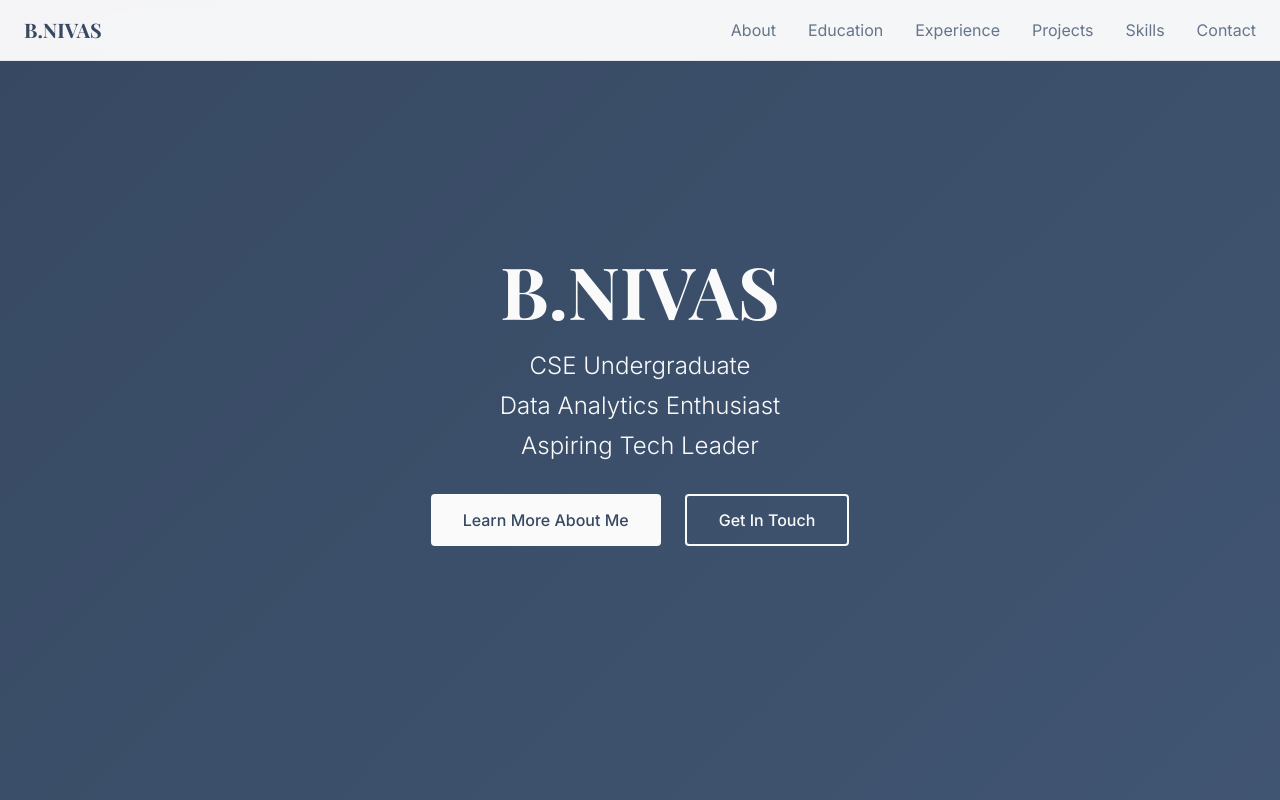
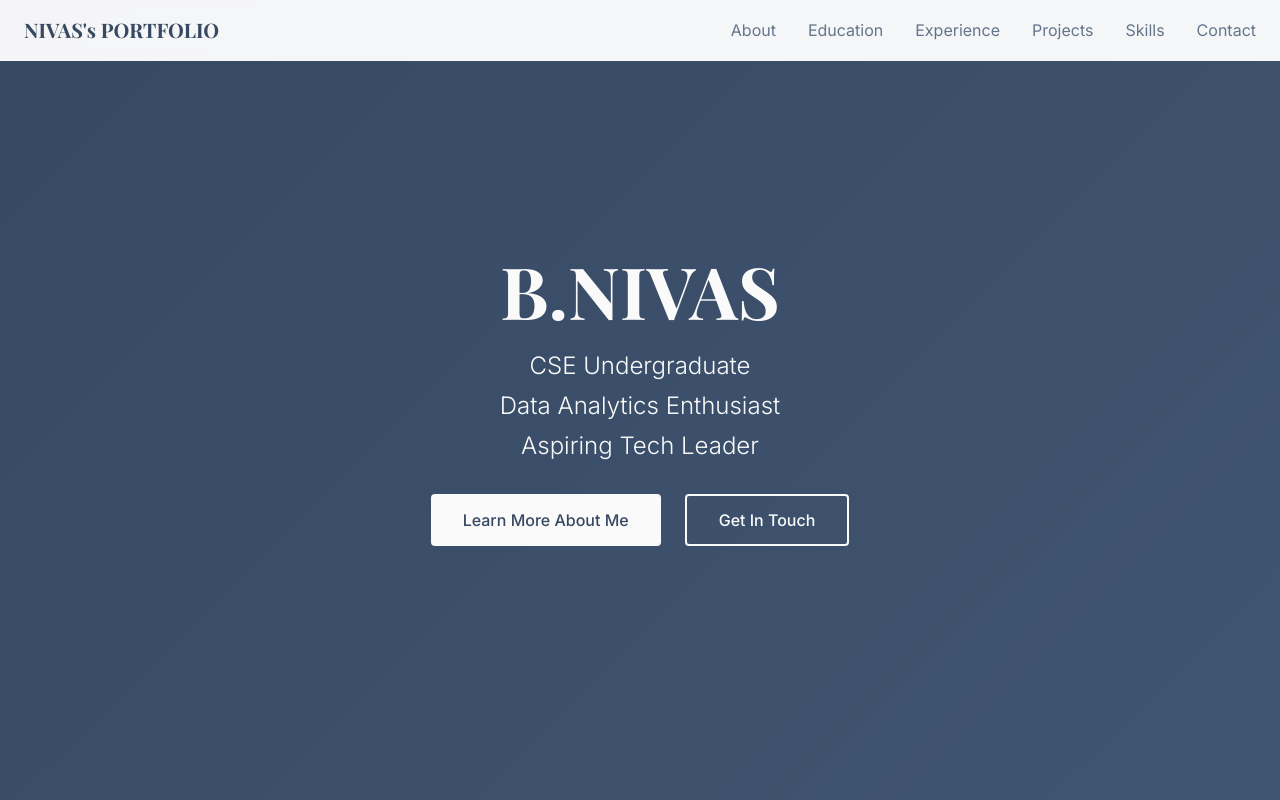
Before and after one commit to NivasBaluju/nivasportfolio, a React (Vite) app: page / in a window 1280 px wide. Shown: the top 800 px of the page. Built offline with nearby package versions, Linux system fonts and the light colour scheme.

Commit message:
Update Header.tsx

```diff
--- a/src/components/Header.tsx
+++ b/src/components/Header.tsx
@@ -13,11 +13,14 @@ const Header = () => {
   };
 
   return (
-    <header className="fixed top-0 w-full bg-card/95 backdrop-blur-sm border-b border-border z-50">
+   <header
+  className="fixed top-0 w-full bg-card/95 backdrop-blur-sm z-50"
+  style={{ borderBottom: '0.5px solid rgba(255, 255, 255, 0.15)' }}
+>
       <div className="container mx-auto px-6 py-4">
         <div className="flex items-center justify-between">
           <div className="font-serif font-bold text-xl text-primary">
-            B.NIVAS
+            NIVAS's PORTFOLIO
           </div>
 
           {/* Desktop Navigation */}
```
